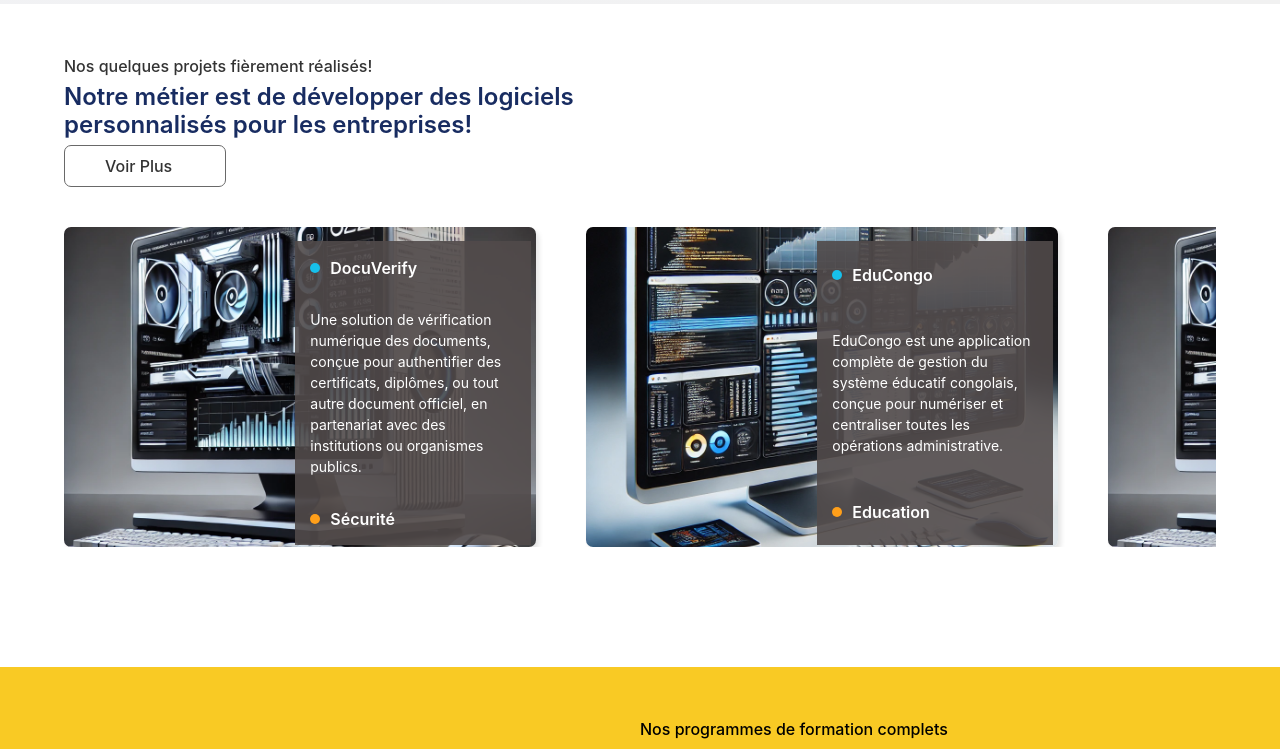
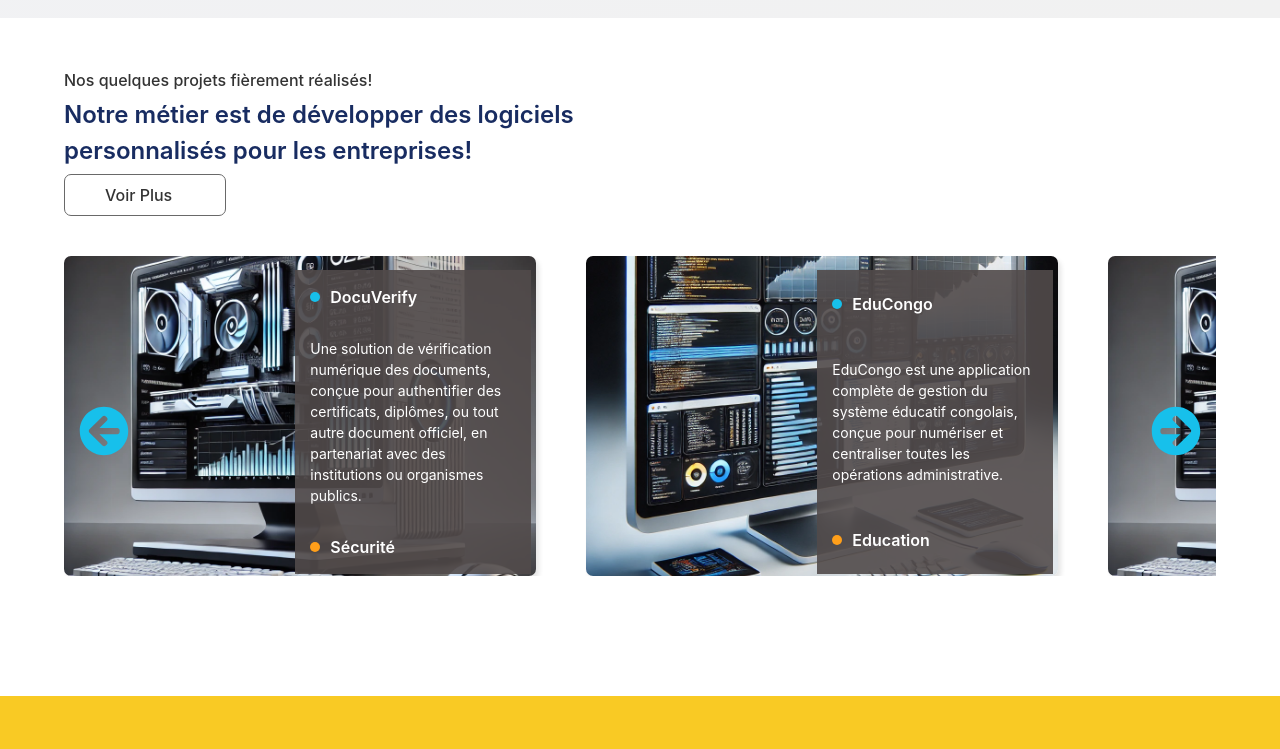
Before and after one commit to Didokapanga/labocongosoft, a React (Vite) app: page / in a window 1280 px wide. Shown: the part 1900-2649 px from the top of the page. Built offline with nearby package versions, Linux system fonts and the light colour scheme.

Commit message:
section projects

```diff
--- a/src/components/Agence/Agence.css
+++ b/src/components/Agence/Agence.css
@@ -106,8 +106,8 @@
     padding: 0;
 }
 
-/* Styles de base pour les éléments avant l'animation */
 .agence-item .forme-animated {
+    /* Styles de base pour les éléments avant l'animation */
     opacity: 0;
     transform: translateY(50px);
     transition: opacity 0.6s ease, transform 0.6s ease;
--- a/src/components/Formations/Formations.jsx
+++ b/src/components/Formations/Formations.jsx
@@ -61,10 +61,27 @@
 
     const scrollTo = (index) => {
         if (scrollContainerRef.current) {
-            const scrollAmount = index * 300; // Ajuste la valeur selon tes besoins
-            scrollContainerRef.current.scrollTo({ left: scrollAmount, behavior: 'smooth' });
+            const remToPx = 16; // 1rem = 16px, ajustez si nécessaire
+            let itemWidth;
+
+            // Vérifier la largeur de l'écran
+            if (window.innerWidth < 900) {
+                // Si la largeur de l'écran est inférieure à 900px, ajuster la largeur des éléments
+                itemWidth = 25 * remToPx; // Réduit à 16rem par exemple sur les petits écrans
+            } else {
+                itemWidth = 25 * remToPx; // 20rem pour les écrans plus larges
+            }
+
+            const scrollAmount = index * itemWidth; // Calcule la position de défilement
+
+            scrollContainerRef.current.scrollTo({
+                left: scrollAmount,
+                behavior: 'smooth' // Défilement fluide
+            });
         }
     };
+
+
 
     return (
         <div className='formations'>
--- a/src/components/Home/FAQ/Faq.css
+++ b/src/components/Home/FAQ/Faq.css
@@ -31,6 +31,7 @@
     padding: 40px;
     box-sizing: border-box;
     justify-content: center;
+    align-items: center;
 }
 
 .faq-left {
@@ -54,13 +55,16 @@
     transition: background-color 0.3s ease;
 }
 
-.faq-question:hover {
-    background-color: #f1f1f1;
+
+.faq-question h3 {
+    font-size: 20px;
+    font-weight: 600;
 }
 
 .faq-answer {
-    font-size: 16px;
+    font-size: 18px;
     color: #333;
+    font-weight: 500;
     margin-top: 10px;
 }
 
@@ -87,6 +91,11 @@
 
 .faq-cta span {
     font-size: 50px;
+}
+
+.faq-cta h3 {
+    font-size: 20px;
+    font-weight: 600;
 }
 
 .faq-cta p {
@@ -147,3 +156,40 @@
         /* Chaque colonne prend 100% */
     }
 }
+
+@media (max-width:600px) {
+    .faq-question h3 {
+        font-size: 16px;
+    }
+
+    .faq-question .faq-answer {
+        font-size: 14px;
+    }
+
+    .faq-cta h3 {
+        font-size: 18px;
+    }
+}
+
+@media (max-width:450px) {
+    .faq-title {
+        width: 100%;
+        align-items: center;
+    }
+
+    .faq-title h2 {
+        text-align: center;
+    }
+
+    .faq-question h3 {
+        font-size: 14px;
+    }
+
+    .faq-question .faq-answer {
+        font-size: 12px;
+    }
+
+    .faq-cta h3 {
+        font-size: 16px;
+    }
+}
--- a/src/components/Projects/Projects.css
+++ b/src/components/Projects/Projects.css
@@ -56,6 +56,30 @@
     height: 100%;
     overflow-x: scroll;
     margin-bottom: 80px;
+}
+
+.projects-scroll {
+    width: 90%;
+    display: flex;
+    justify-content: space-between;
+    font-size: 50px;
+    font-weight: 600;
+    position: absolute;
+    z-index: 99999;
+    margin-top: 140px;
+}
+
+.projects-scroll span {
+    cursor: pointer;
+    /* background: var(--blue-spiro); */
+    padding: 15px;
+    border-radius: 50px;
+    color: var(--blue-spiro);
+    transition: 0.5s ease-in-out;
+}
+
+.projects-scroll span:hover {
+    color: var(--yelow);
 }
 
 .projects-item ul {
@@ -241,20 +265,20 @@
 
 @media (max-width:1000px) {
     .projects-title h2 {
-        margin-left: 40%;
+        /* margin-left: 40%; */
     }
 
     .projects-title span {
-        margin-left: 40%;
+        /* margin-left: 40%; */
     }
 
     .projects-title a {
-        margin-left: 40%;
+        /* margin-left: 40%; */
     }
 }
 
 @media (max-width:900px) {
-    .projects-title h2 {
+    /* .projects-title h2 {
         margin-left: 30%;
     }
 
@@ -264,7 +288,7 @@
 
     .projects-title span {
         margin-left: 30%;
-    }
+    } */
 }
 
 @media (max-width:600px) {
@@ -289,3 +313,15 @@
         margin: 0;
     }
 }
+
+@media (max-width: 500px) {
+    .projects-item li {
+        width: 25rem;
+        height: 20rem;
+    }
+
+    .projects-info {
+        width: 70%;
+        left: 45%;
+    }
+}
--- a/src/components/Projects/Projects.jsx
+++ b/src/components/Projects/Projects.jsx
@@ -2,6 +2,7 @@
 import './Projects.css';
 import { project_1, projects } from '../../assets/assets';
 import { FaArrowRight } from 'react-icons/fa6';
+import { FaArrowCircleLeft, FaArrowCircleRight } from 'react-icons/fa';
 
 const Projects = () => {
     // Références pour observer les animations
@@ -60,6 +61,23 @@
         scrollRef.current.scrollLeft = scrollLeft - walk;
     };
 
+    // Fonction pour le scroll horizontal avec les flèches
+    const scroll = (direction) => {
+        const remToPx = 16; // 1rem = 16px
+        let scrollAmount = 300; // Valeur par défaut en pixels
+
+        // Vérifier si l'écran est inférieur à 500px et ajuster le scroll
+        if (window.innerWidth <= 500) {
+            scrollAmount = 27 * remToPx; // Convertir 25rem en pixels
+        }
+
+        scrollRef.current.scrollBy({
+            left: direction * scrollAmount,
+            behavior: 'smooth',
+        });
+    };
+
+
     return (
         <div className='projects'>
             <div className="projects-content">
@@ -76,6 +94,10 @@
                     onMouseUp={handleMouseUp}
                     onMouseMove={handleMouseMove}
                 >
+                    <div className='projects-scroll'>
+                        <span onClick={() => scroll(-1)}><FaArrowCircleLeft /></span>
+                        <span onClick={() => scroll(1)}><FaArrowCircleRight /></span>
+                    </div>
                     <ul>
                         {projects.map((project, index) => (
                             <li key={index} className='forme-animated' ref={(el) => serviceItemsRef.current[3] = el}>
--- a/src/components/Testimonials/Testimonials.css
+++ b/src/components/Testimonials/Testimonials.css
@@ -96,18 +96,18 @@
 }
 
 /* Styles de base pour les éléments avant l'animation */
-.testimonials-content .forme-animated {
+/* .testimonials-item .testimonials-card {
     opacity: 0;
     transform: translateY(50px);
     transition: opacity 0.6s ease, transform 0.6s ease;
-}
+} */
 
 /* Styles lorsque les éléments deviennent visibles */
-.testimonials-content .forme-animated.is-visible {
+/* .testimonials-item .testimonials-card.is-visible {
     opacity: 1;
     transform: translateY(0);
     animation: slideInFromBottom 1s ease-out forwards;
-}
+} */
 
 @keyframes slideInFromBottom {
     0% {
--- a/src/index.css
+++ b/src/index.css
@@ -94,7 +94,7 @@
 .secondary-text {
   margin: 5px 0;
   text-align: start;
-  line-height: 1.2;
+  line-height: 1.5;
   font-weight: 600;
   color: var(--primary);
 }
```
